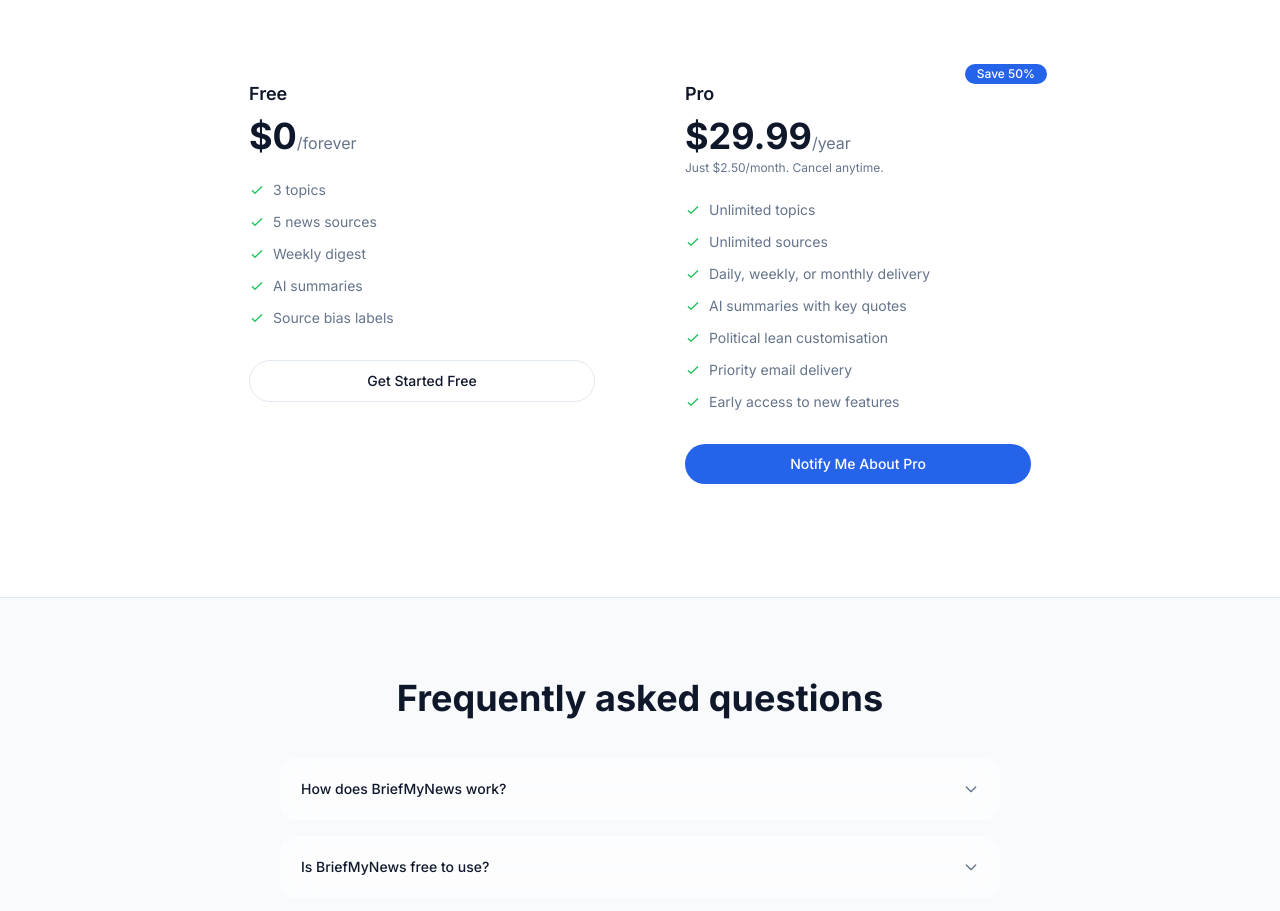
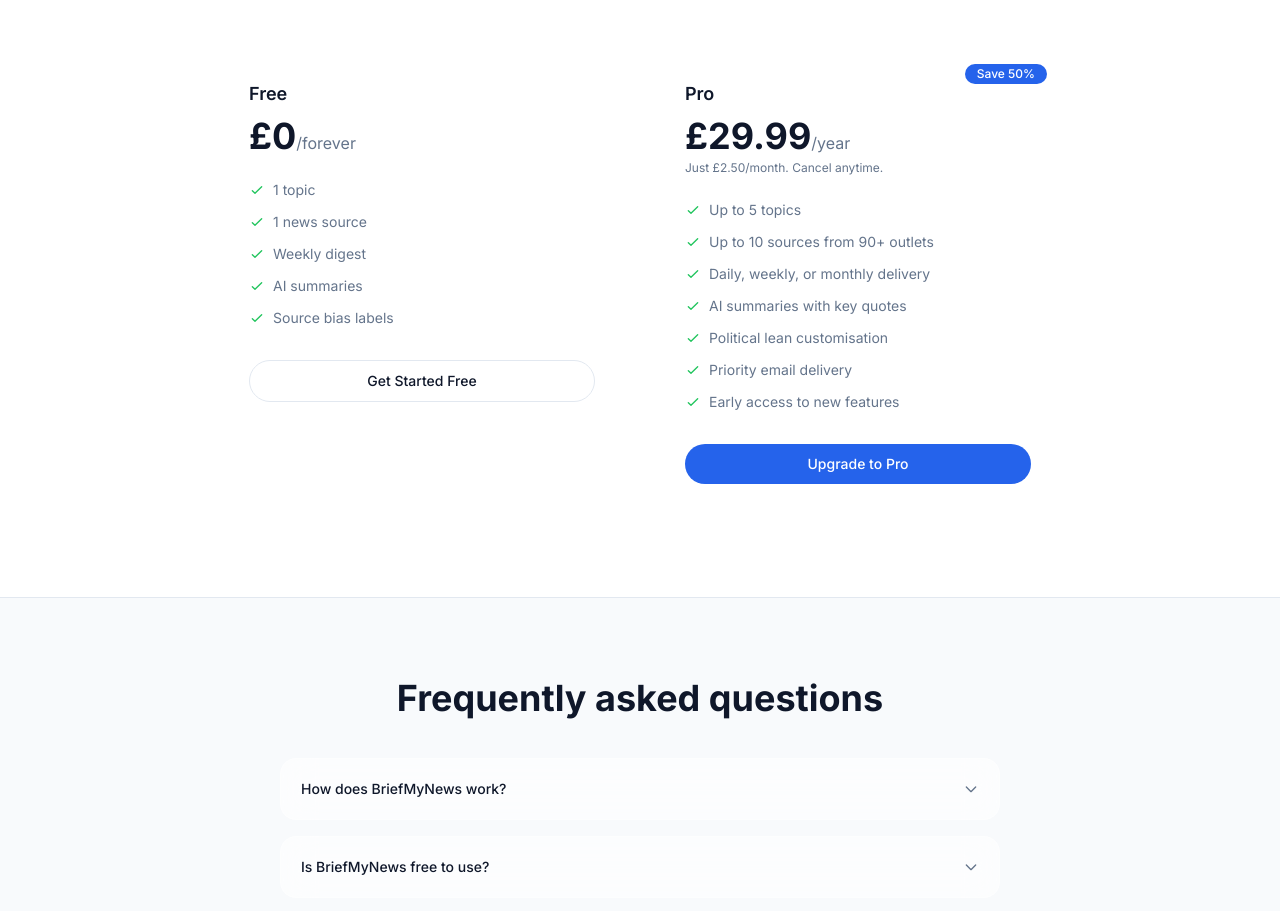
Before and after one commit to skillettsites/briefmynews, a Next.js app: page / in a window 1280 px wide. Shown: the part 2676-3587 px from the top of the page. Built offline with nearby package versions, Linux system fonts and the light colour scheme.

Commit message:
Align marketing copy with live GBP pricing and tier caps

```diff
--- a/src/app/how-it-works/page.tsx
+++ b/src/app/how-it-works/page.tsx
@@ -29,13 +29,13 @@
       "NHS funding updates",
     ],
     detail:
-      "Free users can track up to 3 topics. Pro users have no limits. Add, remove, or adjust topics at any time from your dashboard.",
+      "Free users track 1 topic. Pro users can track up to 5. Add, remove, or adjust topics at any time from your dashboard.",
   },
   {
     number: "02",
     title: "Choose your sources",
     description:
-      "Select which news outlets you trust from our curated list of 35+ sources. Each one displays a clear bias indicator so you always know the editorial perspective.",
+      "Select which news outlets you trust from our curated list of 90+ sources. Each one displays a clear bias indicator so you always know the editorial perspective.",
     examples: [
       "BBC News (Centre)",
       "The Guardian (Centre-Left)",
--- a/src/app/page.tsx
+++ b/src/app/page.tsx
@@ -73,7 +73,7 @@
   {
     question: "Is BriefMyNews free to use?",
     answer:
-      "Yes. The free plan gives you 3 topics, 5 news sources, and a weekly digest. For unlimited topics, sources, and daily delivery, the Pro plan is just \u00a329.99 per year.",
+      "Yes. The free plan gives you 1 topic with a weekly digest. For up to 5 topics, 10 sources, and daily delivery, the Pro plan is just \u00a329.99 per year.",
   },
   {
     question: "Which news sources are available?",
--- a/src/app/pricing/page.tsx
+++ b/src/app/pricing/page.tsx
@@ -2,13 +2,13 @@
 import PricingPageClient from "@/components/PricingPageClient";
 
 export const metadata: Metadata = {
-  title: "BriefMyNews Pricing: Free Plan and Pro from $5/month (2026)",
+  title: "BriefMyNews Pricing: Free Plan and Pro from £4.99/month (2026)",
   description:
-    "Start free with 3 topics and 5 sources. Go Pro for $5/month or $29.99/year to unlock unlimited topics, 63+ sources, and daily delivery. No credit card needed to start.",
+    "Start free with 1 topic and a weekly digest. Go Pro for £4.99/month or £29.99/year to unlock up to 5 topics, 10 sources from 90+ outlets, and daily delivery. No credit card needed to start.",
   openGraph: {
-    title: "BriefMyNews Pricing: Free Plan and Pro from $5/month",
+    title: "BriefMyNews Pricing: Free Plan and Pro from £4.99/month",
     description:
-      "Start free with 3 topics. Pro unlocks unlimited topics, 63+ sources, and daily delivery from $5/month.",
+      "Start free with 1 topic. Pro unlocks up to 5 topics, 10 sources from 90+ outlets, and daily delivery from £4.99/month.",
     url: "https://briefmynews.com/pricing",
   },
   alternates: { canonical: "https://briefmynews.com/pricing" },
--- a/src/app/terms/page.tsx
+++ b/src/app/terms/page.tsx
@@ -57,7 +57,7 @@
           <p>
             The Service offers a free tier and a paid Pro tier. The free tier
             includes limited topics, sources, and weekly delivery. The Pro tier
-            ($29.99/year or $5/month) provides unlimited access to all features.
+            (&pound;29.99/year or &pound;4.99/month) unlocks the full set of features.
             Pricing may change with 30 days&apos; notice to existing subscribers.
           </p>
         </section>
--- a/src/components/HomePricingSection.tsx
+++ b/src/components/HomePricingSection.tsx
@@ -1,6 +1,7 @@
 "use client";
 
 import { useState } from "react";
+import Link from "next/link";
 import PricingToggle from "./PricingToggle";
 
 export default function HomePricingSection() {
@@ -25,13 +26,13 @@
           <div className="glass-card p-8">
             <h3 className="text-lg font-semibold text-foreground">Free</h3>
             <div className="mt-2">
-              <span className="text-4xl font-bold text-foreground">$0</span>
+              <span className="text-4xl font-bold text-foreground">£0</span>
               <span className="text-muted">/forever</span>
             </div>
             <ul className="mt-6 space-y-3">
               {[
-                "3 topics",
-                "5 news sources",
+                "1 topic",
+                "1 news source",
                 "Weekly digest",
                 "AI summaries",
                 "Source bias labels",
@@ -57,9 +58,12 @@
                 </li>
               ))}
             </ul>
-            <button className="mt-8 w-full rounded-full border border-border py-2.5 text-sm font-medium text-foreground transition-colors hover:bg-surface-hover">
+            <Link
+              href="/signup"
+              className="mt-8 block w-full rounded-full border border-border py-2.5 text-center text-sm font-medium text-foreground transition-colors hover:bg-surface-hover"
+            >
               Get Started Free
-            </button>
+            </Link>
           </div>
 
           {/* Pro */}
@@ -70,7 +74,7 @@
             <h3 className="text-lg font-semibold text-foreground">Pro</h3>
             <div className="mt-2">
               <span className="text-4xl font-bold text-foreground">
-                {isYearly ? "$29.99" : "$5"}
+                {isYearly ? "£29.99" : "£4.99"}
               </span>
               <span className="text-muted">
                 /{isYearly ? "year" : "month"}
@@ -78,13 +82,13 @@
             </div>
             <p className="mt-1 text-xs text-muted">
               {isYearly
-                ? "Just $2.50/month. Cancel anytime."
-                : "Or save 50% with yearly billing at $29.99/year."}
+                ? "Just £2.50/month. Cancel anytime."
+                : "Or save 50% with yearly billing at £29.99/year."}
             </p>
             <ul className="mt-6 space-y-3">
               {[
-                "Unlimited topics",
-                "Unlimited sources",
+                "Up to 5 topics",
+                "Up to 10 sources from 90+ outlets",
                 "Daily, weekly, or monthly delivery",
                 "AI summaries with key quotes",
                 "Political lean customisation",
@@ -112,9 +116,12 @@
                 </li>
               ))}
             </ul>
-            <button className="mt-8 w-full rounded-full bg-primary py-2.5 text-sm font-medium text-white transition-colors hover:bg-primary-hover">
-              Notify Me About Pro
-            </button>
+            <Link
+              href="/pricing"
+              className="mt-8 block w-full rounded-full bg-primary py-2.5 text-center text-sm font-medium text-white transition-colors hover:bg-primary-hover"
+            >
+              Upgrade to Pro
+            </Link>
           </div>
         </div>
       </div>
--- a/src/components/PricingPageClient.tsx
+++ b/src/components/PricingPageClient.tsx
@@ -7,18 +7,18 @@
 const getPlans = (isYearly: boolean) => [
   {
     name: "Free",
-    price: "$0",
+    price: "£0",
     period: "forever",
-    description: "Perfect for staying informed on a few key topics.",
+    description: "Perfect for staying informed on the topic you care about most.",
     features: [
-      { text: "3 topics", included: true },
-      { text: "5 news sources", included: true },
+      { text: "1 topic", included: true },
+      { text: "1 news source", included: true },
       { text: "Weekly digest", included: true },
       { text: "AI-powered summaries", included: true },
       { text: "Source bias labels", included: true },
       { text: "Daily or monthly delivery", included: false },
-      { text: "Unlimited topics", included: false },
-      { text: "50+ news sources", included: false },
+      { text: "Up to 5 topics", included: false },
+      { text: "Up to 10 sources from 90+ outlets", included: false },
       { text: "Priority email delivery", included: false },
       { text: "Early access to new features", included: false },
     ],
@@ -28,16 +28,16 @@
   },
   {
     name: "Pro",
-    price: isYearly ? "$29.99" : "$5",
+    price: isYearly ? "£29.99" : "£4.99",
     period: isYearly ? "year" : "month",
     subtitle: isYearly
-      ? "Just $2.50/month. Cancel anytime."
-      : "Or save 50% with yearly billing at $29.99/year.",
+      ? "Just £2.50/month. Cancel anytime."
+      : "Or save 50% with yearly billing at £29.99/year.",
     description:
       "Save 2+ hours per week. Full control over topics, sources, and delivery.",
     features: [
-      { text: "Unlimited topics, as specific as you need", included: true },
-      { text: "50+ trusted news sources (Reuters, AP, BBC, and more)", included: true },
+      { text: "Up to 5 topics, as specific as you need", included: true },
+      { text: "Choose up to 10 sources from 90+ trusted outlets (Reuters, AP, BBC, and more)", included: true },
       { text: "Daily, weekly, or monthly delivery", included: true },
       { text: "AI-powered summaries with key quotes", included: true },
       { text: "Source bias labels on every article", included: true },
@@ -47,7 +47,7 @@
       { text: "Custom digest formatting", included: true },
       { text: "Email support", included: true },
     ],
-    cta: "Start Your 7-Day Free Trial",
+    cta: "Upgrade to Pro",
     ctaLink: "/signup",
     highlight: true,
     badge: isYearly ? "Save 50%" : "Most Popular",
@@ -213,7 +213,7 @@
             },
             {
               q: "Is there a monthly payment option?",
-              a: "Yes. You can choose between monthly billing at $5/month or annual billing at $29.99/year, which saves you 50%.",
+              a: "Yes. You can choose between monthly billing at £4.99/month or annual billing at £29.99/year, which saves you 50%.",
             },
             {
               q: "What payment methods do you accept?",
--- a/src/data/blog-posts.ts
+++ b/src/data/blog-posts.ts
@@ -51,7 +51,7 @@
 
       <h2>BriefMyNews</h2>
       <p>BriefMyNews takes a different approach by focusing on <a href="/how-it-works">precision and delivery</a>. Instead of browsing an app, you configure exactly what you want: specific topics (as narrow as "AI regulation in the EU"), your preferred <a href="/sources">news sources</a>, and a delivery schedule. The result is a clean email digest delivered on your terms.</p>
-      <p>Every source is labelled with its political lean, and a bias slider lets you balance your reading list. The free plan includes 3 topics and 5 sources with a weekly digest. <a href="/pricing">Pro users</a> get unlimited everything with daily delivery.</p>
+      <p>Every source is labelled with its political lean, and a bias slider lets you balance your reading list. The free plan includes 1 topic with a weekly digest. <a href="/pricing">Pro users</a> get up to 5 topics, 10 sources, and daily delivery.</p>
       <p><strong>Pros:</strong> Highly specific topic selection, full source control, bias labels on every source, email-based (no app needed), flexible scheduling.</p>
       <p><strong>Cons:</strong> Email-only (no standalone app yet), newer platform with a smaller user base.</p>
 
@@ -83,7 +83,7 @@
       {
         question: "Are personalised news apps free?",
         answer:
-          "Most offer free tiers. Google News and Flipboard are free with ads. BriefMyNews offers a free plan with 3 topics and 5 sources. Ground News and Apple News require subscriptions for full features.",
+          "Most offer free tiers. Google News and Flipboard are free with ads. BriefMyNews offers a free plan with 1 topic and a weekly digest. Ground News and Apple News require subscriptions for full features.",
       },
       {
         question: "Do personalised news apps create filter bubbles?",
@@ -557,7 +557,7 @@
       {
         question: "Are morning news digests free?",
         answer:
-          "Most morning digests offer free versions. 1440, Morning Brew, and The Skimm are all free (with sponsored content). BriefMyNews has a free tier with 3 topics and 5 sources.",
+          "Most morning digests offer free versions. 1440, Morning Brew, and The Skimm are all free (with sponsored content). BriefMyNews has a free tier with 1 topic and a weekly digest.",
       },
       {
         question: "How long does it take to read a morning news digest?",
@@ -738,7 +738,7 @@
 
       <h2>Aggregating Free Sources</h2>
       <p>Reading all these sources individually is time-consuming. News aggregators solve this by pulling together stories from multiple outlets into a single feed or digest.</p>
-      <p><a href="/">BriefMyNews</a> supports all of the sources listed above and many more. You can <a href="/sources">browse the full source list</a>, select the ones you trust, and receive a personalised digest by email. The <a href="/pricing">free plan</a> includes 3 topics and 5 sources, making it a cost-effective way to stay informed across multiple outlets.</p>
+      <p><a href="/">BriefMyNews</a> supports all of the sources listed above and many more. You can <a href="/sources">browse the full source list</a>, select the ones you trust, and receive a personalised digest by email. The <a href="/pricing">free plan</a> includes 1 topic with a weekly digest, making it a cost-effective way to stay informed across multiple outlets.</p>
 
       <h2>Tips for Getting the Most from Free News</h2>
       <ul>
@@ -762,7 +762,7 @@
       {
         question: "How can I read news from multiple sources for free?",
         answer:
-          "Use a news aggregator like BriefMyNews, which pulls from 35+ sources and delivers a personalised digest. The free plan includes 3 topics and 5 sources.",
+          "Use a news aggregator like BriefMyNews, which pulls from 35+ sources and delivers a personalised digest. The free plan includes 1 topic with a weekly digest.",
       },
     ],
   },
@@ -1138,7 +1138,7 @@
       </ul>
 
       <h2>Getting Started</h2>
-      <p>If you are still consuming news through general feeds, try switching to a personalised digest for one week. <a href="/pricing">BriefMyNews offers a free plan</a> with 3 topics and 5 sources. Set it up in minutes and see the difference when every article in your inbox is something you actually want to read.</p>
+      <p>If you are still consuming news through general feeds, try switching to a personalised digest for one week. <a href="/pricing">BriefMyNews offers a free plan</a> with 1 topic and a weekly digest. Set it up in minutes and see the difference when every article in your inbox is something you actually want to read.</p>
     `,
     faqs: [
       {
@@ -1154,7 +1154,7 @@
       {
         question: "Does personalised news cost money?",
         answer:
-          "Some services charge, but BriefMyNews offers a free plan with 3 topics and 5 sources. The Pro plan with unlimited everything is $29.99/year or $5/month.",
+          "Some services charge, but BriefMyNews offers a free plan with 1 topic and a weekly digest. The Pro plan with up to 5 topics and 10 sources is \u00a329.99/year or \u00a34.99/month.",
       },
     ],
   },
--- a/src/data/new-blog-posts.ts
+++ b/src/data/new-blog-posts.ts
@@ -343,7 +343,7 @@
 
       <h3>BriefMyNews</h3>
       <p><a href="/">BriefMyNews</a> gives you complete control over your sources. You browse a <a href="/sources">catalogue of news outlets</a>, each labelled with its political lean, and select exactly which ones you want to hear from. Combined with specific topic selection and scheduled email delivery, it's the most granular source control available in a news service today.</p>
-      <p><strong>Source control:</strong> Full. You pick individual outlets. <strong>Delivery:</strong> Email digest on your schedule. <strong>Free tier:</strong> 5 sources, 3 topics.</p>
+      <p><strong>Source control:</strong> Full. You pick individual outlets. <strong>Delivery:</strong> Email digest on your schedule. <strong>Free tier:</strong> 1 topic, weekly digest.</p>
 
       <h3>Feedly</h3>
       <p>Feedly is an RSS reader, which means you subscribe to individual publication feeds. It's powerful and flexible, but it requires more setup than most people want. You need to find and add RSS feeds manually, organise them into folders, and manage your own reading workflow. There's no bias labelling or topic-based filtering built in.</p>
@@ -466,7 +466,7 @@
         <li><strong>Set the right frequency.</strong> Daily is too much for most people. Weekly is the sweet spot for staying informed without inbox fatigue.</li>
       </ol>
 
-      <p>The <a href="/pricing">BriefMyNews free plan</a> includes 3 topics, 5 sources, and weekly delivery, which is enough for most people to replace several underperforming newsletters with one that actually gets read.</p>
+      <p>The <a href="/pricing">BriefMyNews free plan</a> includes 1 topic with weekly delivery, which is enough for most people to replace several underperforming newsletters with one that actually gets read.</p>
     `,
     faqs: [
       {
@@ -1164,7 +1164,7 @@
       <h3>BriefMyNews</h3>
       <p>Unlike the newsletters above, which send the same content to everyone, <a href="/">BriefMyNews</a> lets you build a completely personalised digest. You <a href="/how-it-works">choose your topics</a> (as specific as "AI regulation in the EU" or "UK property market"), pick your <a href="/sources">sources</a> with visible bias labels, and set your delivery schedule.</p>
       <p>For professionals who want news tailored to their specific role and industry rather than general coverage, this is the most efficient option.</p>
-      <p><strong>Best for:</strong> Professionals who want topic-specific, source-controlled news. <strong>Frequency:</strong> You choose. <strong>Cost:</strong> <a href="/pricing">Free tier + Pro from $5/month</a>.</p>
+      <p><strong>Best for:</strong> Professionals who want topic-specific, source-controlled news. <strong>Frequency:</strong> You choose. <strong>Cost:</strong> <a href="/pricing">Free tier + Pro from \u00a34.99/month</a>.</p>
 
       <h2>How to Choose</h2>
       <p>Most professionals do well with this combination:</p>
@@ -1190,7 +1190,7 @@
       {
         question: "Are paid newsletters worth it for professionals?",
         answer:
-          "Some are. Stratechery's premium tier is widely considered worth the $15/month for tech professionals. BriefMyNews Pro offers unlimited topics and sources from $5/month. The value depends on how relevant the content is to your work and how much time it saves you.",
+          "Some are. Stratechery's premium tier is widely considered worth the $15/month for tech professionals. BriefMyNews Pro offers up to 5 topics and 10 sources from \u00a34.99/month. The value depends on how relevant the content is to your work and how much time it saves you.",
       },
       {
         question: "What's better for professionals: a news app or a newsletter?",
@@ -1945,7 +1945,7 @@
 
       <p>You do not need a dramatic detox or a complete news blackout. Start with one change: replace your noisiest information source with a quiet, intentional one. Swap the infinite scroll for a digest. Turn off one set of push notifications. Unsubscribe from five newsletters you never read.</p>
 
-      <p>If you want a tool that is built specifically for this, <a href="/signup">try BriefMyNews</a>. The free plan gives you 3 topics and 5 sources with a weekly digest. <a href="/pricing">Pro ($5/month)</a> unlocks unlimited topics, unlimited sources, and daily delivery, so you can stay on top of everything that matters to you without any of the noise.</p>
+      <p>If you want a tool that is built specifically for this, <a href="/signup">try BriefMyNews</a>. The free plan gives you 1 topic with a weekly digest. <a href="/pricing">Pro (\u00a34.99/month)</a> unlocks up to 5 topics, 10 sources, and daily delivery, so you can stay on top of everything that matters to you without any of the noise.</p>
     `,
     faqs: [
       {
@@ -2045,7 +2045,7 @@
       <p>Total time: 15 minutes. Total stress: minimal. Total awareness of what is happening in the world: high.</p>
 
       <h2>Getting Started</h2>
-      <p>If you are ready to break the doomscrolling cycle, the easiest first step is to <a href="/signup">sign up for BriefMyNews</a>. The free tier gives you 3 topics and 5 sources with a weekly digest, which is enough to see how curated news changes the experience. If you want daily delivery, unlimited topics, and access to 50+ sources, the <a href="/pricing">Pro plan</a> starts at just $2.50/month with annual billing.</p>
+      <p>If you are ready to break the doomscrolling cycle, the easiest first step is to <a href="/signup">sign up for BriefMyNews</a>. The free tier gives you 1 topic with a weekly digest, which is enough to see how curated news changes the experience. If you want daily delivery, up to 5 topics, and access to 90+ sources, the <a href="/pricing">Pro plan</a> starts at just \u00a32.50/month with annual billing.</p>
       <p>Your attention is valuable. Stop giving it to algorithms. Start giving it to the news that actually matters to you.</p>
     `,
     faqs: [
```
Also changed, not shown: src/app/guides/best-news-apps-uk-2026/page.tsx (+4 -4 lines).
